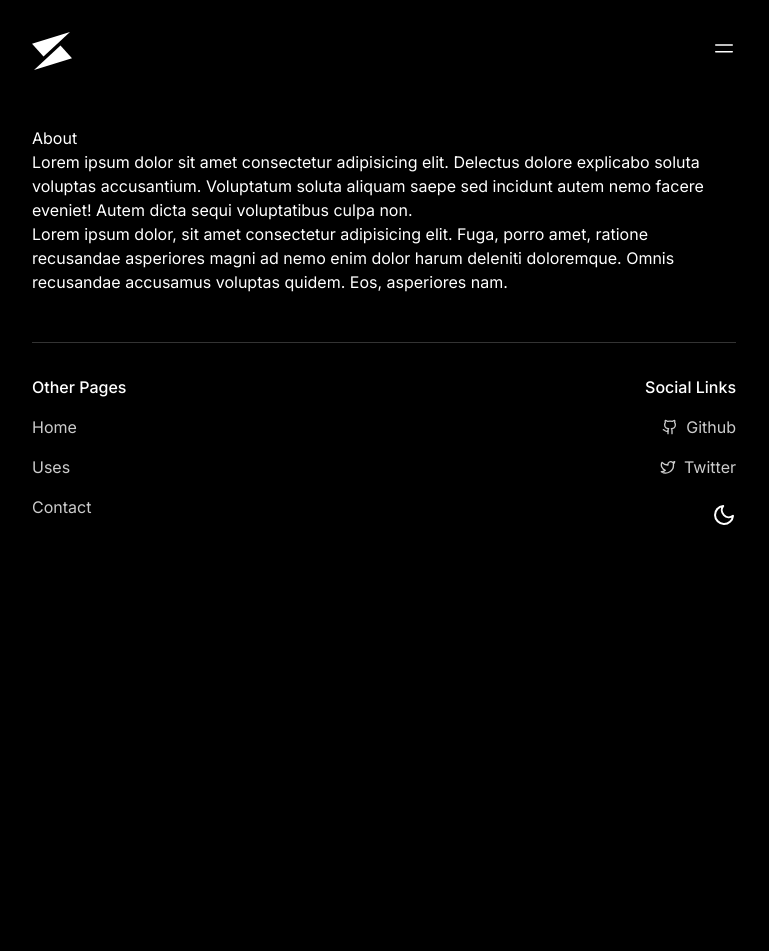
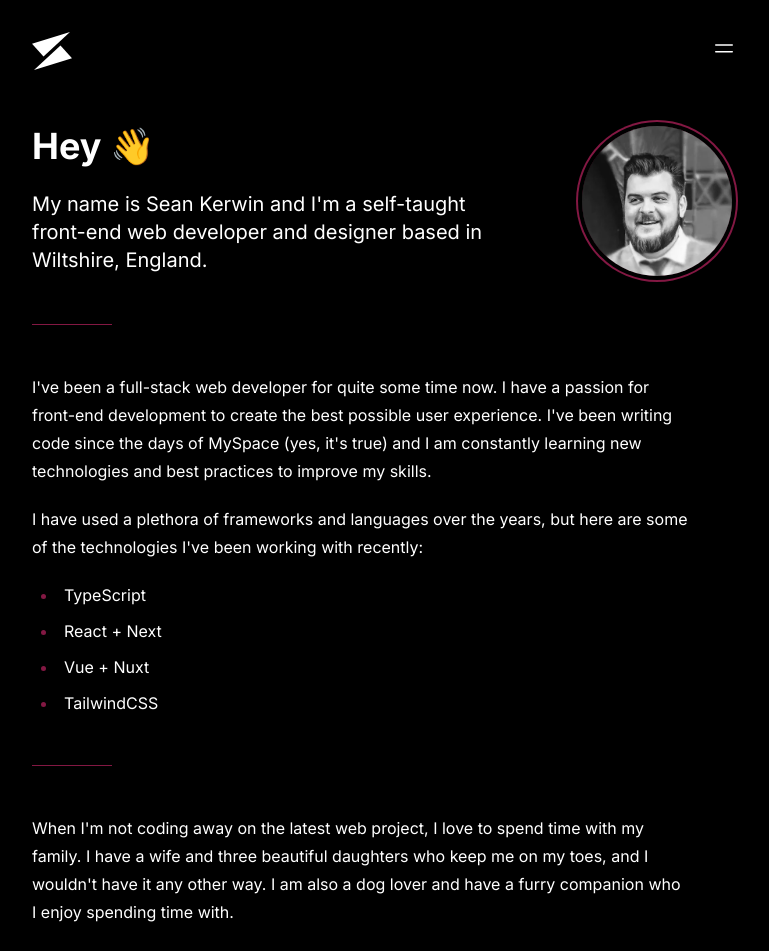
Before and after one commit to lordkerwin/v4, a Next.js app: page /about in a window 1280 px wide. Shown: the top 951 px of the page, without its empty margins (256-1025 px from the left). Before the commit the page ends 800 px from the top, so only its background shows below. Built offline with nearby package versions, Linux system fonts and the light colour scheme.

Commit message:
work on seo stuff and about page

```diff
--- a/pages/about.tsx
+++ b/pages/about.tsx
@@ -1,21 +1,63 @@
+import Image from "next/image";
+
 import Container from "../components/Container";
 
 export default function About() {
   return (
     <Container title="About">
-      <div>About</div>
-      <p>
-        Lorem ipsum dolor sit amet consectetur adipisicing elit. Delectus dolore
-        explicabo soluta voluptas accusantium. Voluptatum soluta aliquam saepe
-        sed incidunt autem nemo facere eveniet! Autem dicta sequi voluptatibus
-        culpa non.
-      </p>
-      <p>
-        Lorem ipsum dolor, sit amet consectetur adipisicing elit. Fuga, porro
-        amet, ratione recusandae asperiores magni ad nemo enim dolor harum
-        deleniti doloremque. Omnis recusandae accusamus voluptas quidem. Eos,
-        asperiores nam.
-      </p>
+      <div className="flex flex-col gap-y-12">
+        <div className="flex gap-x-20 justify-between items-start">
+          <div className="flex flex-col gap-6">
+            <h1 className="text-4xl font-bold">Hey 👋</h1>
+            <p className="text-xl">
+              My name is Sean Kerwin and I&apos;m a self-taught front-end web
+              developer and designer based in Wiltshire, England.
+            </p>
+          </div>
+          <Image
+            src="/me.webp"
+            alt="Sean Kerwin"
+            width={150}
+            height={150}
+            className="rounded-full ring-2 ring-pink-900 ring-offset-4 ring-offset-background mr-1"
+          />
+        </div>
+        <hr className="w-20 border-pink-900" />
+        <section className="prose">
+          <p>
+            I&apos;ve been a full-stack web developer for quite some time now. I
+            have a passion for front-end development to create the best possible
+            user experience. I&apos;ve been writing code since the days of
+            MySpace (yes, it&apos;s true) and I am constantly learning new
+            technologies and best practices to improve my skills.
+          </p>
+
+          <div>
+            I have used a plethora of frameworks and languages over the years,
+            but here are some of the technologies I&apos;ve been working with
+            recently:
+            <ul className="marker:text-pink-900">
+              <li>TypeScript</li>
+              <li>React + Next</li>
+              <li>Vue + Nuxt</li>
+              <li>TailwindCSS</li>
+            </ul>
+          </div>
+          <hr className="w-20 border-pink-900" />
+          <p>
+            When I&apos;m not coding away on the latest web project, I love to
+            spend time with my family. I have a wife and three beautiful
+            daughters who keep me on my toes, and I wouldn&apos;t have it any
+            other way. I am also a dog lover and have a furry companion who I
+            enjoy spending time with.
+          </p>
+          <p>
+            I believe in maintaining a good work-life balance, and make sure to
+            make time for the things that matter most in life, which for me, is
+            my family.
+          </p>
+        </section>
+      </div>
     </Container>
   );
 }
--- a/pages/blog/[slug].tsx
+++ b/pages/blog/[slug].tsx
@@ -11,8 +11,13 @@ import Container from "@/components/Container";
 const ArticlePage = ({ article }: { article: Article }) => {
   const Component = useMDXComponent(article.body.code);
   return (
-    <Container title={article.title}>
-      <div className="prose max-w-none break-words">
+    <Container
+      title={article.title}
+      description={article.summary}
+      date={new Date(article.publishedAt).toISOString()}
+      type="article"
+    >
+      <article className="prose max-w-none break-words">
         <h1>{article.title}</h1>
 
         <div className="border-t border-b border-foreground/20 py-3 mb-10">
@@ -35,7 +40,7 @@ const ArticlePage = ({ article }: { article: Article }) => {
             } as any
           }
         />
-      </div>
+      </article>
     </Container>
   );
 };
```
